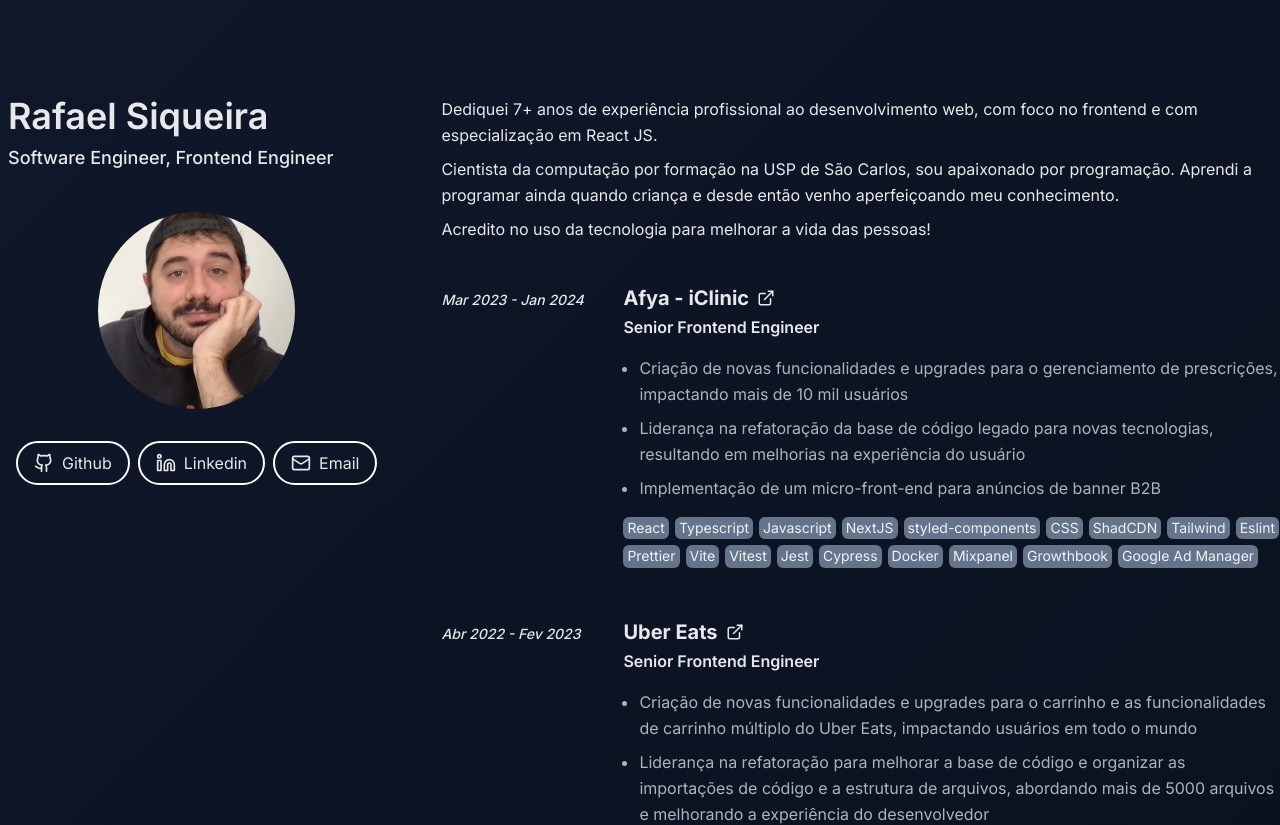
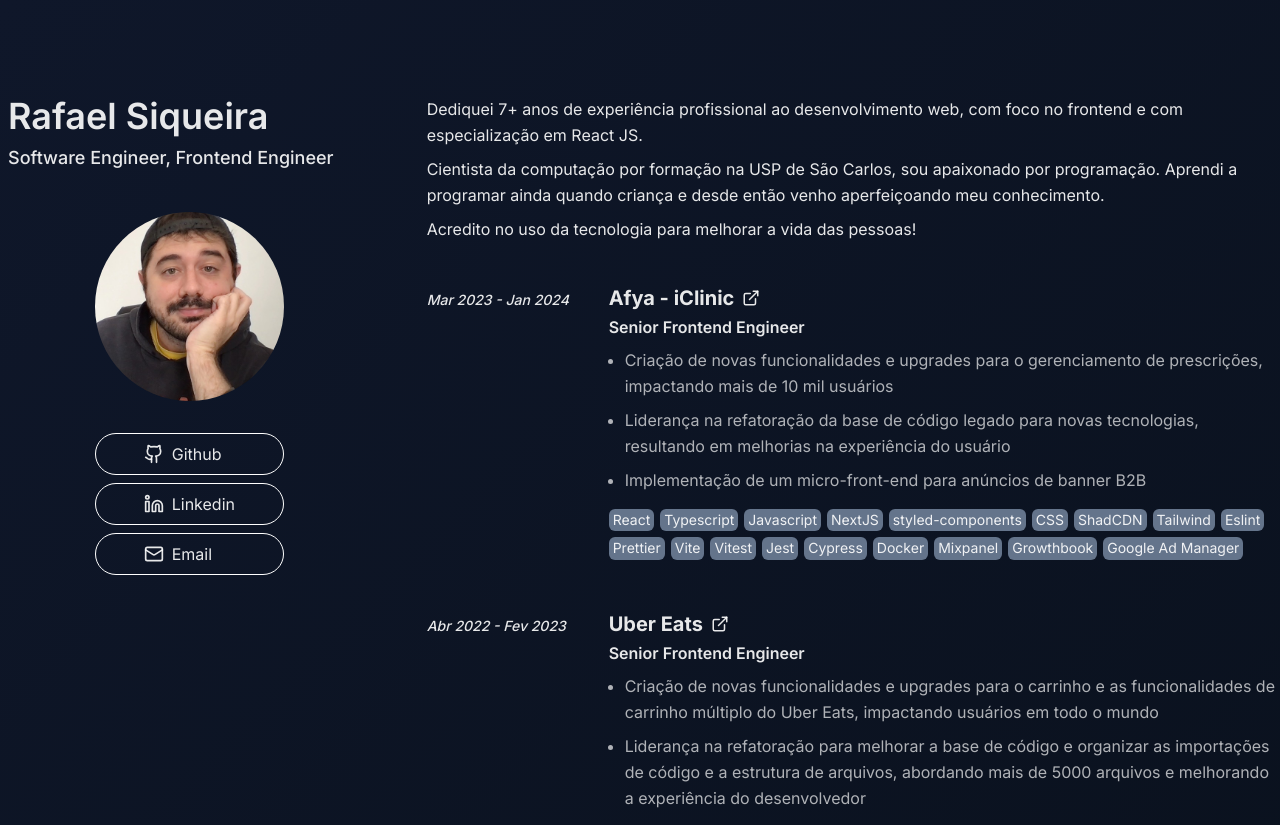
Before and after one commit to refeals/portfolio_deploy, a Next.js app: page / in a window 1280 px wide. Shown: the top 825 px of the page. Built offline with nearby package versions, Linux system fonts and the light colour scheme.

Commit message:
feat: update header layout

```diff
--- a/components/Experience.tsx
+++ b/components/Experience.tsx
@@ -38,7 +38,7 @@ export function Experience({
           <p className="font-semibold">{subtitle}</p>
         </div>
 
-        <ul className="opacity-75 text-md py-2 list-disc pl-4 flex flex-col gap-2 leading-relaxed sm:col-[2/4] order-3">
+        <ul className="opacity-75 text-md pb-2 list-disc pl-4 flex flex-col gap-2 leading-relaxed sm:col-[2/4] order-3">
           {contentBr.map((c, i) => (
             <li key={i}>{c}</li>
           ))}
--- a/components/Header.tsx
+++ b/components/Header.tsx
@@ -21,7 +21,7 @@ export function Header() {
           className="rounded-full w-1/2 self-center"
         />
 
-        <ul className="flex gap-2 justify-between sm:px-4">
+        <ul className="flex flex-col gap-2 w-fit self-center">
           <HeaderLink
             Icon={Github}
             url="https://github.com/refeals"
--- a/components/HeaderLink.tsx
+++ b/components/HeaderLink.tsx
@@ -8,12 +8,12 @@ type HeaderLinkProps = {
 
 export function HeaderLink({ Icon, url, name }: HeaderLinkProps) {
   return (
-    <li>
+    <li className="w-full">
       <a
         href={url}
         target="_blank"
         rel="noopener"
-        className="flex gap-2 items-center px-4 py-2 w-fit rounded-full hover:bg-white hover:bg-opacity-90 hover:text-primary hover:border-primary transition-colors duration-300 border-1 sm:border-2 border-white border-solid"
+        className="flex items-center px-12 py-2 gap-2 rounded-full hover:bg-white hover:bg-opacity-90 hover:text-primary hover:border-primary transition-colors duration-300 border-1 border-white border-solid"
       >
         <Icon size={20} />
         <span>{name}</span>
```
